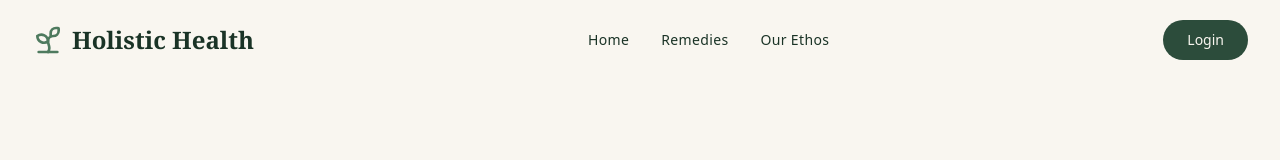
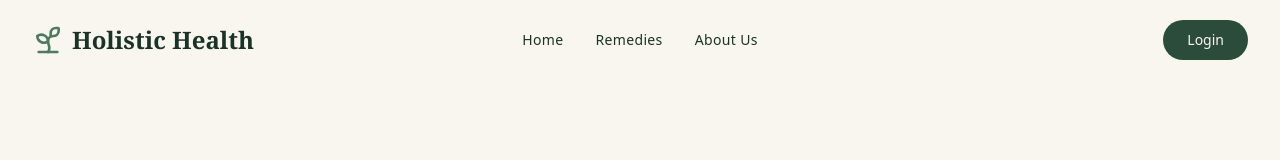
Before and after one commit to ryanlocquiao/holistic-health, a React (Vite) app in the folder client/: page / in a window 1280 px wide. Shown: the top 160 px of the page. Built offline with nearby package versions, Linux system fonts and the light colour scheme.

Commit message:
Centered the navbar.

```diff
--- a/client/src/components/Nav.jsx
+++ b/client/src/components/Nav.jsx
@@ -28,7 +28,7 @@ export default function Nav() {
                 <span>Holistic Health</span>
             </button>
 
-            <div className="hidden items-center space-x-8 text-sm font-medium tracking-wide text-[#1A3326] md:flex">
+            <div className="absolute left-1/2 hidden -translate-x-1/2 items-center space-x-8 text-sm font-medium tracking-wide text-[#1A3326] md:flex">
                 <button
                     type="button"
                     onClick={() => navigate('/')}
@@ -48,7 +48,7 @@ export default function Nav() {
                     onClick={() => navigate('/')}
                     className="transition-colors hover:text-[#4E7A5E]"
                 >
-                    Our Ethos
+                    About Us
                 </button>
             </div>
 
```
